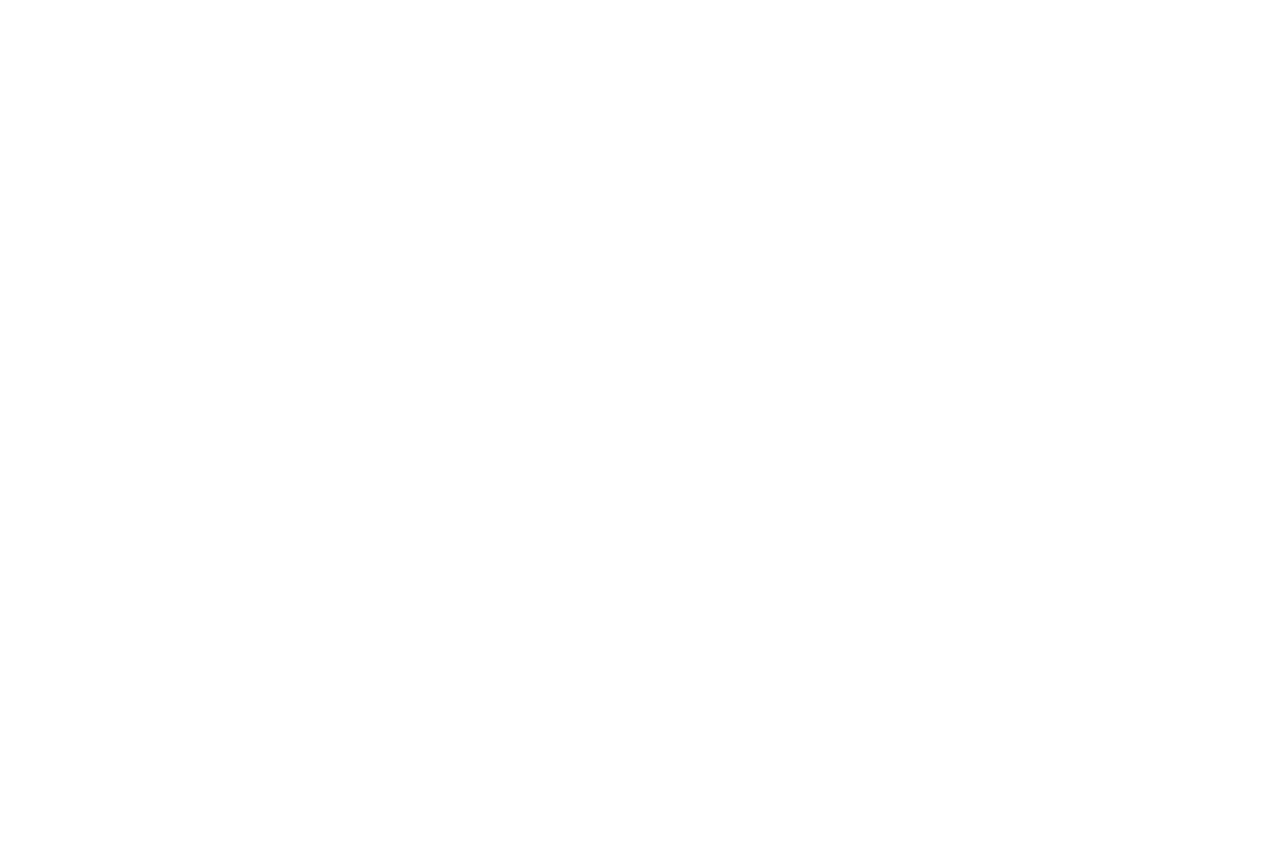
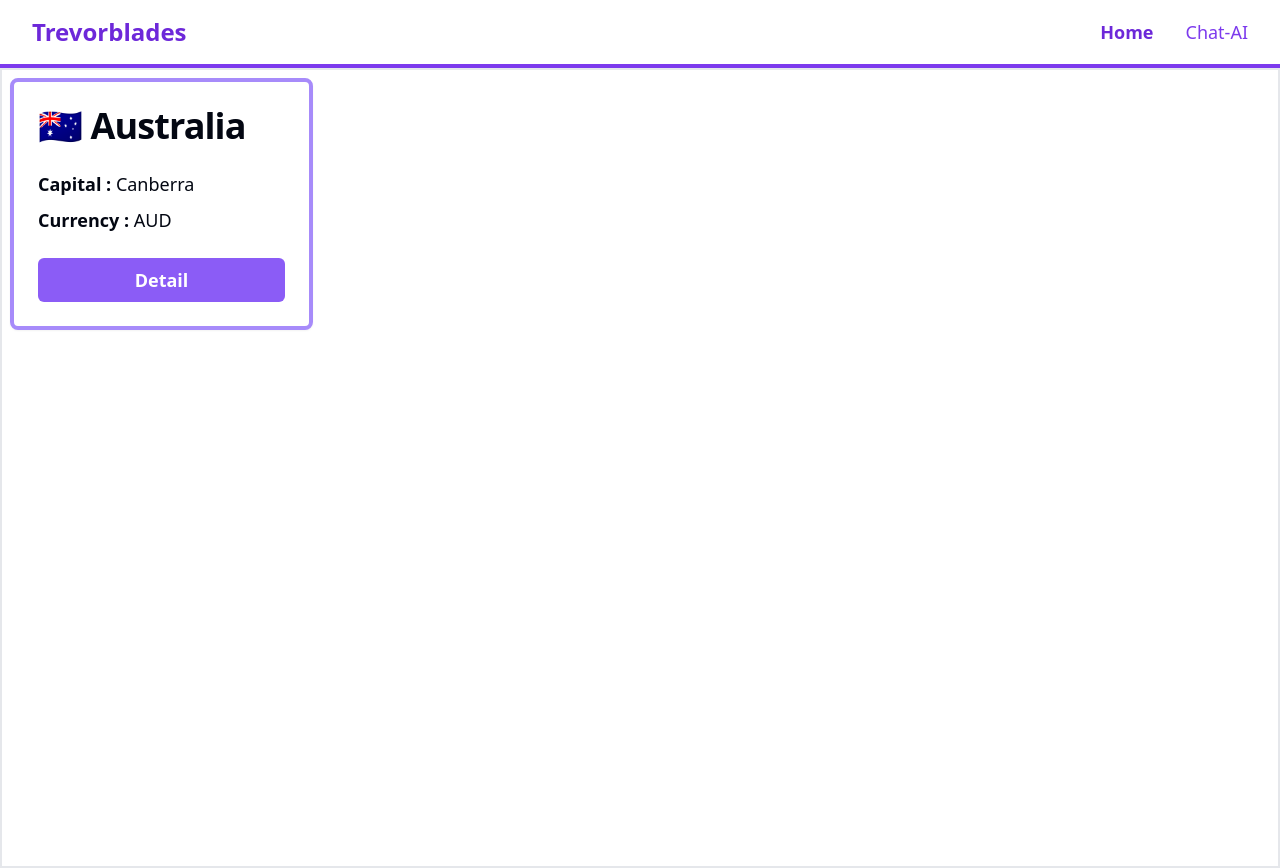
Before and after one commit to Ariemaharrucha/trevorblades-kuasar, a React (Vite) app: page / in a window 1280 px wide. Before the commit the page ends 800 px from the top, so only its background shows below. Built offline with nearby package versions, Linux system fonts and the light colour scheme.

Commit message:
add navbar & CardCountry

```diff
--- a/package.json
+++ b/package.json
@@ -12,6 +12,7 @@
   "proxy": "https://integrate.api.nvidia.com/v1",
   "dependencies": {
     "@apollo/client": "^3.12.8",
+    "@radix-ui/react-label": "^2.1.1",
     "@radix-ui/react-slot": "^1.1.1",
     "@radix-ui/react-toast": "^1.2.5",
     "@radix-ui/react-tooltip": "^1.1.7",
--- a/src/app/Router.tsx
+++ b/src/app/Router.tsx
@@ -1,10 +1,11 @@
+import { HomePage } from "@/features/home-page/HomePage"
 import { BrowserRouter, Routes, Route } from "react-router-dom"
 
 export const AppRouter = () => {
   return (
     <BrowserRouter>
       <Routes>
-        <Route path="/" element={''} />
+        <Route path="/" element={<HomePage/>} />
       </Routes>
     </BrowserRouter>
   )
--- /dev/null
+++ b/src/components/shared/Navbar.tsx
@@ -0,0 +1,42 @@
+import React from "react";
+import { NavLink } from "react-router-dom";
+
+type NavProps = {
+    to: string;
+    children: React.ReactNode;
+  };
+
+export const Navbar = () => {
+  return (
+    <header className="bg-white sticky top-0 w-full z-10">
+        <nav className="flex justify-between items-center py-4 px-4 md:px-8 container mx-auto border-b-4 border-violet-600">
+          {/* Logo */}
+          <div>
+            <span className="font-bold text-2xl text-violet-700 cursor-pointer">Trevorblades</span>
+          </div>
+
+          {/* Desktop Navigation */}
+          <div className=" md:flex gap-8 items-center">
+            <Nav to="/">Home</Nav>
+            <Nav to="/chat-ai">Chat-AI</Nav>
+          </div>
+
+          {/* user profile */}
+          {/* <div>
+            profile
+          </div> */}
+        </nav>
+    </header>
+  );
+};
+
+const Nav:React.FC<NavProps> = ({to, children}) => {
+  return (
+    <NavLink
+      to={to}
+    className={({isActive}) => isActive ? "text-lg font-semibold text-violet-700 transition-all" : "text-lg font-medium text-violet-600 hover:text-violet-700 hover:font-semibold transition-all"}
+    >
+      {children}
+    </NavLink>
+  );
+};
--- /dev/null
+++ b/src/components/ui/label.tsx
@@ -0,0 +1,24 @@
+import * as React from "react"
+import * as LabelPrimitive from "@radix-ui/react-label"
+import { cva, type VariantProps } from "class-variance-authority"
+
+import { cn } from "@/lib/utils"
+
+const labelVariants = cva(
+  "text-sm font-medium leading-none peer-disabled:cursor-not-allowed peer-disabled:opacity-70"
+)
+
+const Label = React.forwardRef<
+  React.ElementRef<typeof LabelPrimitive.Root>,
+  React.ComponentPropsWithoutRef<typeof LabelPrimitive.Root> &
+    VariantProps<typeof labelVariants>
+>(({ className, ...props }, ref) => (
+  <LabelPrimitive.Root
+    ref={ref}
+    className={cn(labelVariants(), className)}
+    {...props}
+  />
+))
+Label.displayName = LabelPrimitive.Root.displayName
+
+export { Label }
--- /dev/null
+++ b/src/features/home-page/HomePage.tsx
@@ -0,0 +1,15 @@
+import { Navbar } from "@/components/shared/Navbar"
+import { CardCountry } from "./components/CardCountry"
+
+export const HomePage = () => {
+  return (
+    <div>
+      <Navbar></Navbar>
+      <div className="container mx-auto border-2 min-h-screen">
+        <div className="mt-2 mx-2  grid grid-cols-4 gap-4">
+          <CardCountry></CardCountry>
+        </div>
+      </div>
+    </div>
+  )
+}
--- /dev/null
+++ b/src/features/home-page/components/CardCountry.tsx
@@ -0,0 +1,25 @@
+import { Button } from "@/components/ui/button"
+import {
+  Card,
+  CardContent,
+  CardFooter,
+  CardHeader,
+  CardTitle,
+} from "@/components/ui/card"
+
+export const CardCountry = () => {
+  return (
+    <Card className="col-span-1 border-violet-400 border-4">
+      <CardHeader>
+        <CardTitle className="text-4xl">🇦🇺 Australia</CardTitle>
+      </CardHeader>
+      <CardContent className="space-y-2 text-lg">
+        <p><span className="font-semibold">Capital :</span> Canberra</p>
+        <p><span className="font-semibold">Currency :</span> AUD</p>
+      </CardContent>
+      <CardFooter className="">
+        <Button size={'lg'} className="w-full border-none block   bg-violet-500 hover:bg-violet-600 text-white font-semibold text-lg ">Detail</Button>
+      </CardFooter>
+    </Card>
+  )
+}
```
Also changed, not shown: 1 other file (tests, documents, lock files or other folders).
